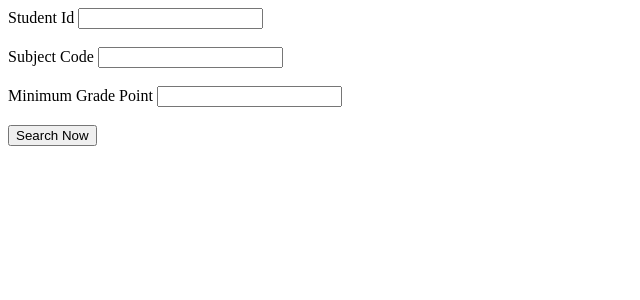
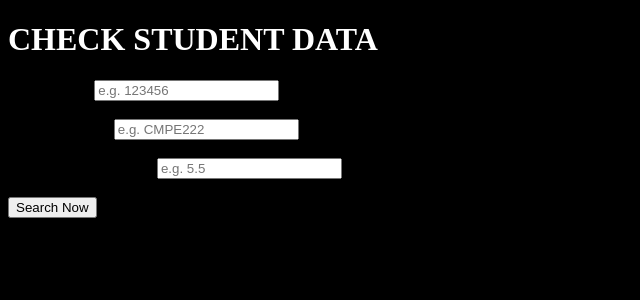
Before and after one commit to 011810058/CarbonGlue, a Flask app: page /search in a window 1280 px wide. Shown: the top 300 px of the page, without its empty margins (0-640 px from the left). Run offline with Flask 2, Linux system fonts and the light colour scheme.

Commit message:
Beautifying Forms

```diff
--- a/html_templates/search.html
+++ b/html_templates/search.html
@@ -1,52 +1,43 @@
 <!DOCTYPE html>
 <html>
+
 <head>
     <link rel="stylesheet" href="{{ url_for('static', filename='css/main.css') }}"></link>
     <title>Search</title>
 </head>
+
 <body>
-	<div>
+    <div class="heading">
+        <h1>CHECK STUDENT DATA</h1>
+    </div>
+    <div class="form-container">
         <form method="POST" action="/search">
             {{ form.hidden_tag() }}
 
             <div>
-				{{ form.studentId.label }}
-
-				{% if form.studentId.errors %}
-					{% for error in form.studentId.errors %}
+                {{ form.studentId.label }} {% if form.studentId.errors %} {% for error in form.studentId.errors %}
                 <p class="error-msg">{{ error }}</p>
-					{% endfor %}
-				{% endif %}
-
-				{{ form.studentId }}
+                {% endfor %} {% endif %} {{ form.studentId(placeholder="e.g. 123456") }}
             </div>
             <br>
 
             <div>
-				{{ form.subjectCode.label }}
-
-				{% if form.subjectCode.errors %}
-					{% for error in form.subjectCode.errors %}
+                {{ form.subjectCode.label }} {% if form.subjectCode.errors %} {% for error in form.subjectCode.errors %}
                 <p class="error-msg">{{ error }}</p>
-					{% endfor %}
-				{% endif %}
-
-				{{ form.subjectCode }}
+                {% endfor %} {% endif %} {{ form.subjectCode(placeholder="e.g. CMPE222") }}
             </div>
             <br>
 
             <div>
-				{{ form.gradePoint.label }}
-				{{ form.gradePoint }}
+                {{ form.gradePoint.label }} {{ form.gradePoint(placeholder="e.g. 5.5") }}
             </div>
             <br>
 
-			<div>
+            <div class="button">
                 {{ form.submit}}
             </div>
-			<!-- <div><label>Student ID : </label><input type="text" name="studentID"></div>
-			<div><input type="submit" name="Search Now"></div> -->
         </form>
     </div>
 </body>
+
 </html>
--- a/routes.py
+++ b/routes.py
@@ -91,7 +91,9 @@ def search():
         else:
             query = {InitConfig.studentID:str(form.studentId.data)}
             subject_code = str(form.subjectCode.data)
-            grade_point = float(form.gradePoint.data)
+            form_grade_point = str(form.gradePoint.data)
+            if form_grade_point != "":
+                grade_point = float(form.gradePoint.data)
             document = DBHelper.findInDB(DBHelper(), query)
             if document is None:
                 return "No data for this student exists"
@@ -100,15 +102,17 @@ def search():
                 for key in keys:
                     if InitConfig.semester in key:
                         for subject in document[key][InitConfig.subjects]:
-                            if subject_code == subject[InitConfig.code] and subject[InitConfig.grade_point] >= grade_point:
-                                return "Student has cleared this Prerequisit"
-                            else:
-                                return "Student has failed to clear this Prerequisit"
-
+                            if subject_code.lower() == subject[InitConfig.code].lower():
+                                if form_grade_point != "":
+                                    if grade_point >= subject[InitConfig.grade_point]:
+                                        return "Student has cleared this Prerequisit"
+                                    else:
+                                        return "Student has failed to clear this Prerequisit"
+                                else:
+                                    return "Student has earned %f grade points in %s" % (subject[InitConfig.grade_point], subject_code)
+                return "Student has not taken %s"% subject_code
     elif request.method == "GET":
         return render_template("/search.html", form=form)
 
-
-
 if __name__ == "__main__":
     app.run(debug=True)
--- a/searchForm.py
+++ b/searchForm.py
@@ -3,7 +3,7 @@ from wtforms import StringField, SubmitField
 from wtforms.validators import DataRequired
 
 class SearchForm(Form):
-    studentId = StringField("Student Id", validators=[DataRequired("Student ID is a required field")])
-    subjectCode = StringField("Subject Code", validators=[DataRequired("Subject Code is required")])
+    studentId = StringField("Student Id**", validators=[DataRequired("Student ID is a required field")])
+    subjectCode = StringField("Subject Code**", validators=[DataRequired("Subject Code is required")])
     gradePoint = StringField("Minimum Grade Point")
     submit = SubmitField("Search Now")
--- a/static/css/main.css
+++ b/static/css/main.css
@@ -1,4 +1,24 @@
-.error-msg  {
-				color: #db4437;
+.error-msg {
+    color: #db4437;
+}
 
-			 }
+.form-container .heading {
+    margin: auto;
+    width: 50%;
+    border: 3px, solid, black;
+    padding: 10px;
+    background-color: grey;
+}
+
+.heading {
+    background-color: black;
+    color: white
+}
+
+.button {
+    display: inline-block;
+}
+
+body {
+    background-color: black;
+}
```
Lines whose indentation alone changed are shown as unchanged.
